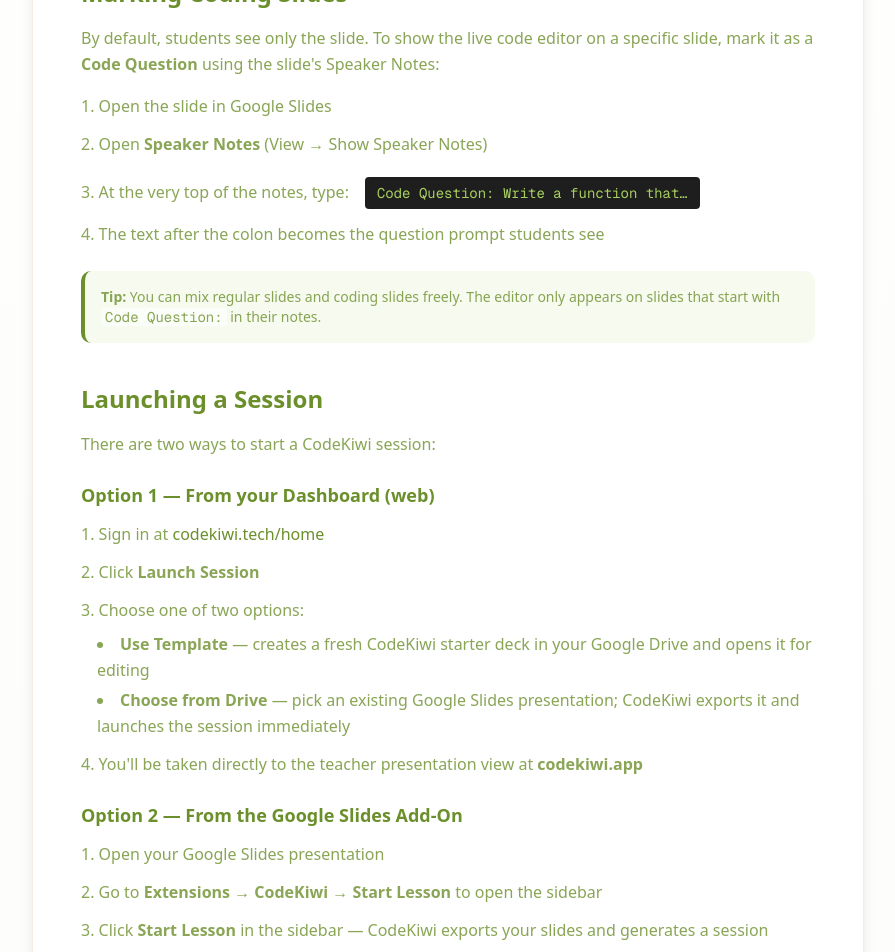
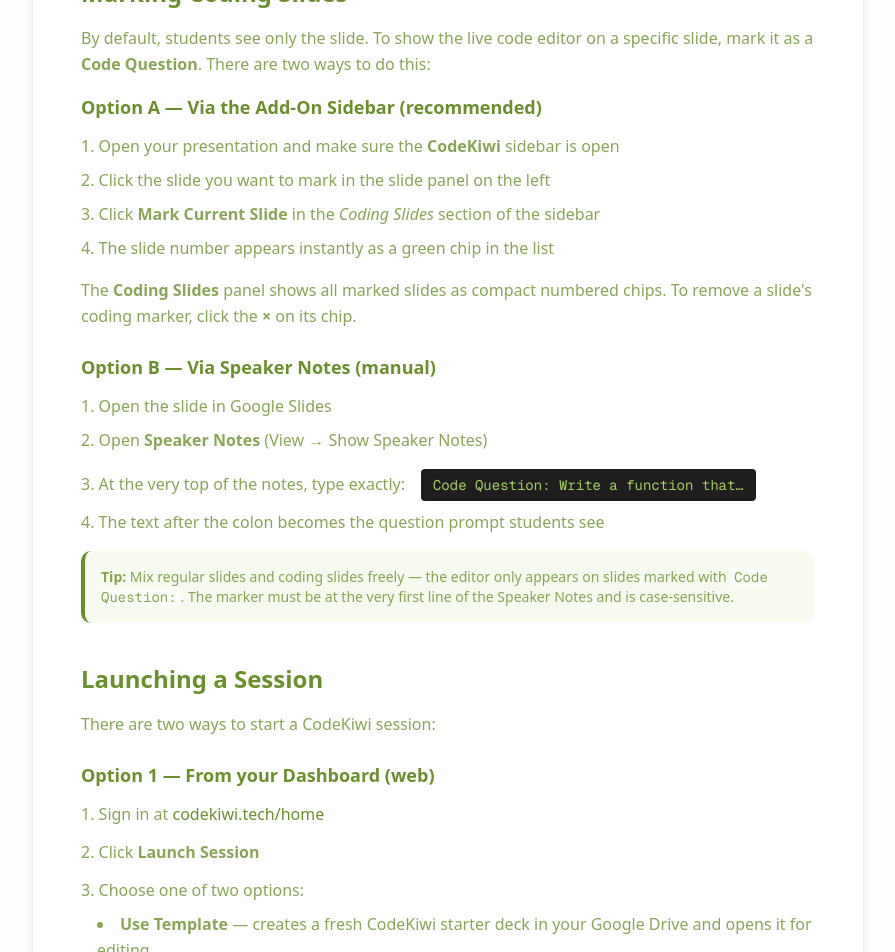
Before and after one commit to JayantDeveloper/codekiwi-site, a Next.js app: page /docs in a window 1280 px wide. Shown: the part 1560-2512 px from the top of the page, without its empty margins (192-1087 px from the left). Built offline with nearby package versions, Linux system fonts and the light colour scheme.

Commit message:
Update user-facing copy to reflect thumbnail approach
Remove all references to PDF export and Drive read access.
Privacy policy, docs, and support page now accurately describe
the Slides API thumbnail flow with drive.file scope only.

```diff
--- a/src/app/docs/page.tsx
+++ b/src/app/docs/page.tsx
@@ -88,7 +88,7 @@
               </ol>
               <div className="rounded-lg bg-[#a8d05f]/10 p-4 border-l-4 border-[#6b8f2b] mb-4">
                 <p className="text-sm text-[#6b8f2b]/80">
-                  <strong>Why Google sign-in?</strong> CodeKiwi needs read access to your Drive to export your presentation as slides. No files are modified.
+                  <strong>Why Google sign-in?</strong> CodeKiwi uses Google sign-in to access the presentations you select and retrieve slide thumbnails via the Google Slides API. No files are modified.
                 </p>
               </div>
 
@@ -104,22 +104,36 @@
             <section id="marking-slides">
               <h2 className="text-2xl font-bold text-[#6b8f2b] mb-4">Marking Coding Slides</h2>
               <p className="text-[#6b8f2b]/80 leading-relaxed mb-4">
-                By default, students see only the slide. To show the live code editor on a specific slide, mark it as a <strong>Code Question</strong> using the slide's Speaker Notes:
+                By default, students see only the slide. To show the live code editor on a specific slide, mark it as a <strong>Code Question</strong>. There are two ways to do this:
               </p>
-              <ol className="list-decimal list-inside space-y-3 text-[#6b8f2b]/80 mb-6">
+
+              <h3 className="text-lg font-semibold text-[#6b8f2b] mb-3">Option A — Via the Add-On Sidebar (recommended)</h3>
+              <ol className="list-decimal list-inside space-y-2 text-[#6b8f2b]/80 mb-4">
+                <li className="leading-relaxed">Open your presentation and make sure the <strong>CodeKiwi</strong> sidebar is open</li>
+                <li className="leading-relaxed">Click the slide you want to mark in the slide panel on the left</li>
+                <li className="leading-relaxed">Click <strong>Mark Current Slide</strong> in the <em>Coding Slides</em> section of the sidebar</li>
+                <li className="leading-relaxed">The slide number appears instantly as a green chip in the list</li>
+              </ol>
+              <p className="text-[#6b8f2b]/80 leading-relaxed mb-2">
+                The <strong>Coding Slides</strong> panel shows all marked slides as compact numbered chips. To remove a slide's coding marker, click the <strong>×</strong> on its chip.
+              </p>
+
+              <h3 className="text-lg font-semibold text-[#6b8f2b] mb-3 mt-6">Option B — Via Speaker Notes (manual)</h3>
+              <ol className="list-decimal list-inside space-y-2 text-[#6b8f2b]/80 mb-4">
                 <li className="leading-relaxed">Open the slide in Google Slides</li>
                 <li className="leading-relaxed">Open <strong>Speaker Notes</strong> (View → Show Speaker Notes)</li>
                 <li className="leading-relaxed">
-                  At the very top of the notes, type:
+                  At the very top of the notes, type exactly:
                   <div className="mt-2 ml-4 inline-block rounded bg-[#1e1e1e] px-3 py-1.5 font-mono text-sm text-[#a8d05f]">
                     Code Question: Write a function that…
                   </div>
                 </li>
                 <li className="leading-relaxed">The text after the colon becomes the question prompt students see</li>
               </ol>
+
               <div className="rounded-lg bg-[#a8d05f]/10 p-4 border-l-4 border-[#6b8f2b]">
                 <p className="text-sm text-[#6b8f2b]/80">
-                  <strong>Tip:</strong> You can mix regular slides and coding slides freely. The editor only appears on slides that start with <code className="font-mono bg-white/60 px-1 rounded">Code Question:</code> in their notes.
+                  <strong>Tip:</strong> Mix regular slides and coding slides freely — the editor only appears on slides marked with <code className="font-mono bg-white/60 px-1 rounded">Code Question:</code>. The marker must be at the very first line of the Speaker Notes and is case-sensitive.
                 </p>
               </div>
             </section>
@@ -139,7 +153,7 @@
                   Choose one of two options:
                   <ul className="list-disc list-inside ml-4 mt-2 space-y-1">
                     <li><strong>Use Template</strong> — creates a fresh CodeKiwi starter deck in your Google Drive and opens it for editing</li>
-                    <li><strong>Choose from Drive</strong> — pick an existing Google Slides presentation; CodeKiwi exports it and launches the session immediately</li>
+                    <li><strong>Choose from Drive</strong> — pick an existing Google Slides presentation; CodeKiwi retrieves the slide thumbnails and launches the session immediately</li>
                   </ul>
                 </li>
                 <li className="leading-relaxed">You'll be taken directly to the teacher presentation view at <strong>codekiwi.app</strong></li>
@@ -148,8 +162,10 @@
               <h3 className="text-lg font-semibold text-[#6b8f2b] mb-3">Option 2 — From the Google Slides Add-On</h3>
               <ol className="list-decimal list-inside space-y-3 text-[#6b8f2b]/80 mb-4">
                 <li className="leading-relaxed">Open your Google Slides presentation</li>
-                <li className="leading-relaxed">Go to <strong>Extensions → CodeKiwi → Start Lesson</strong> to open the sidebar</li>
-                <li className="leading-relaxed">Click <strong>Start Lesson</strong> in the sidebar — CodeKiwi exports your slides and generates a session</li>
+                <li className="leading-relaxed">Go to <strong>Extensions → CodeKiwi → Open CodeKiwi Add-On</strong> to open the sidebar</li>
+                <li className="leading-relaxed">Use the <strong>Coding Slides</strong> panel to mark or unmark slides as coding questions right from the sidebar</li>
+                <li className="leading-relaxed">Select a language (Python or JavaScript) from the <strong>Session Language</strong> toggle</li>
+                <li className="leading-relaxed">Click <strong>Start Lesson</strong> — CodeKiwi exports your slides and generates a session</li>
                 <li className="leading-relaxed">A new tab opens with the teacher presentation view</li>
               </ol>
               <div className="rounded-lg bg-[#a8d05f]/10 p-4 border-l-4 border-[#6b8f2b]">
@@ -296,7 +312,7 @@
                   <h4 className="font-semibold text-[#6b8f2b] mb-2">"Google Drive permission denied" when selecting a presentation</h4>
                   <ul className="list-disc list-inside space-y-1 text-[#6b8f2b]/80 ml-4">
                     <li>Sign out of codekiwi.tech, then sign back in with Google</li>
-                    <li>When prompted, approve the Drive read permissions</li>
+                    <li>When prompted, approve the Google Slides permissions</li>
                     <li>Try selecting the presentation again</li>
                   </ul>
                 </div>
@@ -322,8 +338,9 @@
                 <div>
                   <h4 className="font-semibold text-[#6b8f2b] mb-2">The code editor isn't showing for students</h4>
                   <ul className="list-disc list-inside space-y-1 text-[#6b8f2b]/80 ml-4">
-                    <li>Check that the slide has <code className="font-mono bg-[#f1f3f4] px-1 rounded text-sm">Code Question:</code> at the top of its Speaker Notes</li>
-                    <li>The prefix is case-insensitive but must be at the very first line of the notes</li>
+                    <li>Check that the slide has <code className="font-mono bg-[#f1f3f4] px-1 rounded text-sm">Code Question:</code> at the very first line of its Speaker Notes</li>
+                    <li>The marker is case-sensitive — it must be typed exactly as <code className="font-mono bg-[#f1f3f4] px-1 rounded text-sm">Code Question:</code></li>
+                    <li>Use the <strong>Coding Slides</strong> panel in the Add-On sidebar to see which slides are currently marked</li>
                   </ul>
                 </div>
 
@@ -332,13 +349,6 @@
                   <ul className="list-disc list-inside space-y-1 text-[#6b8f2b]/80 ml-4">
                     <li>Make sure students have fully joined (entered code + name)</li>
                     <li>Refresh the dashboard page</li>
-                  </ul>
-                </div>
-
-                <div>
-                  <h4 className="font-semibold text-[#6b8f2b] mb-2">Clicking "Presentation" from the dashboard takes me to the lobby instead of the slides</h4>
-                  <ul className="list-disc list-inside space-y-1 text-[#6b8f2b]/80 ml-4">
-                    <li>This is fixed in the latest version — make sure you're not using a cached page (hard refresh with Cmd/Ctrl+Shift+R)</li>
                   </ul>
                 </div>
               </div>
--- a/src/app/privacy/page.tsx
+++ b/src/app/privacy/page.tsx
@@ -146,7 +146,7 @@
                 Specifically, CodeKiwi uses this permission to:
               </p>
               <ul className="list-disc list-inside space-y-2 text-[#6b8f2b]/80 mb-4">
-                <li>Export the presentation you select as a PDF for use in your coding session</li>
+                <li>Retrieve slide thumbnails from the presentation you select for use in your coding session</li>
                 <li>Create a copy of the CodeKiwi starter template in your Drive when you start a new session from scratch</li>
               </ul>
               <p className="text-[#6b8f2b]/80 leading-relaxed mb-4">
--- a/src/app/support/page.tsx
+++ b/src/app/support/page.tsx
@@ -23,7 +23,7 @@
   {
     icon: ShieldCheck,
     title: "Grant all requested permissions",
-    description: "CodeKiwi needs access to your Google Slides and Drive. Re-authorize in Extensions if you skipped any permission.",
+    description: "CodeKiwi needs access to your Google Slides presentations. Re-authorize in Extensions if you skipped any permission.",
   },
 ];
 
```
